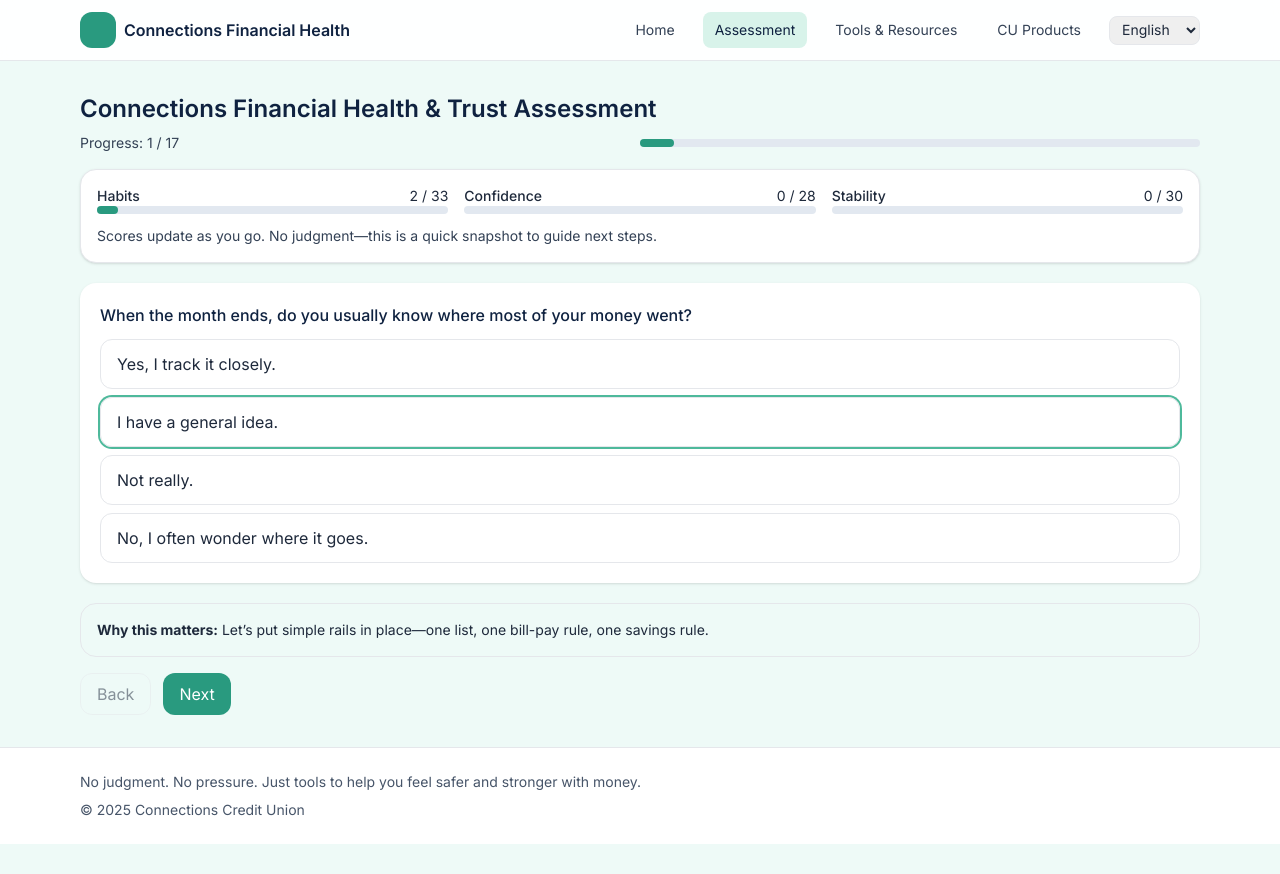
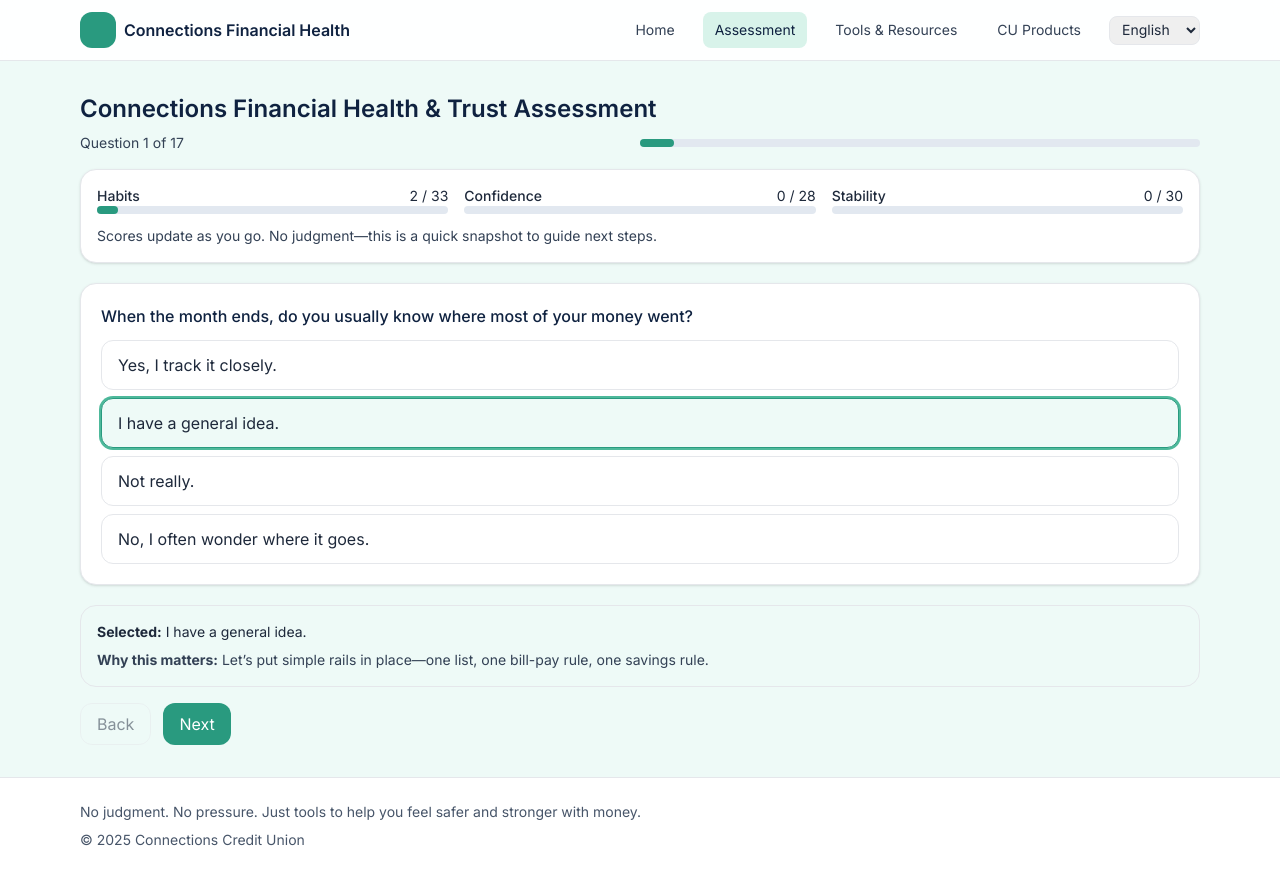
Before and after one commit to Ktm0660/CCU_Fin_Health, a Next.js app: page /assessment in a window 1280 px wide. Both pictures are taken after a click on the button "I have a general idea.". Before the commit the page ends 844 px from the top, so only its background shows below. Built offline with nearby package versions, Linux system fonts and the light colour scheme.

Commit message:
ux: persist selected answers, show selected summary, and improve progress display

```diff
--- a/components/QuestionCard.tsx
+++ b/components/QuestionCard.tsx
@@ -1,21 +1,40 @@
 import { Question } from "@/data/assessment";
+import clsx from "clsx";
 
 export default function QuestionCard({
-  q, locale, onAnswer
-}: { q: Question; locale: "en"|"es"; onAnswer: (idx:number)=>void }) {
+  q,
+  locale,
+  selectedIdx,
+  onAnswer
+}: {
+  q: Question;
+  locale: "en" | "es";
+  selectedIdx?: number;
+  onAnswer: (idx: number) => void;
+}) {
+  const t = (en: string, es: string) => (locale === "en" ? en : es);
   return (
-    <div className="bg-white rounded-2xl shadow p-5 mb-5">
-      <p className="font-medium text-ink-900">{locale==="en" ? q.text_en : q.text_es}</p>
+    <div className="bg-white rounded-2xl shadow p-5 mb-5 border">
+      <p className="font-medium text-ink-900">{t(q.text_en, q.text_es)}</p>
       <div className="mt-3 grid gap-2">
-        {q.options.map((opt, i) => (
-          <button
-            key={i}
-            onClick={() => onAnswer(i)}
-            className="text-left px-4 py-3 rounded-xl border hover:border-brand-400 hover:bg-brand-50 focus:outline-none focus:ring-2 focus:ring-brand-400"
-          >
-            {locale==="en" ? opt.text_en : opt.text_es}
-          </button>
-        ))}
+        {q.options.map((opt, i) => {
+          const isSelected = selectedIdx === i;
+          return (
+            <button
+              key={i}
+              onClick={() => onAnswer(i)}
+              aria-pressed={isSelected}
+              className={clsx(
+                "text-left px-4 py-3 rounded-xl border focus:outline-none focus:ring-2 transition-colors",
+                isSelected
+                  ? "border-brand-500 bg-brand-50 focus:ring-brand-400"
+                  : "hover:border-brand-400 hover:bg-brand-50 focus:ring-brand-300"
+              )}
+            >
+              {t(opt.text_en, opt.text_es)}
+            </button>
+          );
+        })}
       </div>
     </div>
   );
--- a/pages/assessment.tsx
+++ b/pages/assessment.tsx
@@ -1,12 +1,12 @@
 import { useRouter } from "next/router";
-import { useMemo, useState } from "react";
+import { useMemo, useState, useEffect } from "react";
 import { questions, AnswerMap, partialScore, guidance } from "@/data/assessment";
 import QuestionCard from "@/components/QuestionCard";
 
-function Bar({ value, max }: { value:number; max:number }) {
-  const pct = Math.max(0, Math.min(100, Math.round((value / Math.max(1,max)) * 100)));
+function Bar({ value, max }: { value: number; max: number }) {
+  const pct = Math.max(0, Math.min(100, Math.round((value / Math.max(1, max)) * 100)));
   return (
-    <div className="h-2 rounded-full bg-slate-200">
+    <div className="h-2 rounded-full bg-slate-200" role="progressbar" aria-valuenow={value} aria-valuemin={0} aria-valuemax={max}>
       <div className="h-2 rounded-full bg-brand-500" style={{ width: `${pct}%` }} />
     </div>
   );
@@ -14,25 +14,29 @@ function Bar({ value, max }: { value:number; max:number }) {
 
 export default function Assessment() {
   const { locale, push } = useRouter();
-  const loc = (locale as "en"|"es") || "en";
+  const loc = (locale as "en" | "es") || "en";
 
   const [answers, setAnswers] = useState<AnswerMap>({});
-  const [i, setI] = useState(0); // current question index (one-at-a-time)
+  const [i, setI] = useState(0); // current question index
 
   const q = questions[i];
   const done = Object.keys(answers).length === questions.length;
-
   const s = useMemo(() => partialScore(answers), [answers]);
 
-  // Tip after each answer: pick the strongest-weighted dimension of the chosen option
-  const chosenIdx = answers[q?.id ?? ""] as number | undefined;
+  // On question change, scroll to top so users always see the question & progress
+  useEffect(() => {
+    if (typeof window !== "undefined") window.scrollTo({ top: 0, behavior: "smooth" });
+  }, [i]);
+
+  const chosenIdx = q ? (answers[q.id] as number | undefined) : undefined;
+
   const tip = useMemo(() => {
     if (q && chosenIdx !== undefined) {
       const w = q.options[chosenIdx].weights;
       const scores = {
         habits: w.habits ?? 0,
         confidence: w.confidence ?? 0,
-        stability: w.stability ?? 0
+        stability: w.stability ?? 0,
       } as const;
 
       let best: "habits" | "confidence" | "stability" = "habits";
@@ -44,33 +48,35 @@ export default function Assessment() {
     return "";
   }, [q, chosenIdx, s]);
 
-  function selectAnswer(idx:number) {
-    if (!q) return;
-    setAnswers(prev => ({ ...prev, [q.id]: idx }));
+  function setAnswer(id: string, idx: number) {
+    setAnswers((prev) => ({ ...prev, [id]: idx }));
   }
 
   function next() {
-    setI(prev => Math.min(prev + 1, questions.length - 1));
+    setI((prev) => Math.min(prev + 1, questions.length - 1));
   }
   function back() {
-    setI(prev => Math.max(prev - 1, 0));
+    setI((prev) => Math.max(prev - 1, 0));
+  }
+  function goResults() {
+    push({ pathname: "/results", query: { a: JSON.stringify(answers) } });
   }
 
-  function goResults() {
-    push({ pathname:"/results", query:{ a: JSON.stringify(answers) } });
-  }
+  const t = (en: string, es: string) => (loc === "en" ? en : es);
 
   return (
     <section>
       <h1 className="text-2xl font-semibold text-ink-900 mb-2">
-        {loc==="en" ? "Connections Financial Health & Trust Assessment" : "Evaluación de Salud Financiera y Confianza"}
+        {t("Connections Financial Health & Trust Assessment", "Evaluación de Salud Financiera y Confianza")}
       </h1>
 
       {/* Progress header */}
       <div className="mb-4 flex items-center justify-between text-sm text-slate-700">
-        <span>{loc==="en" ? "Progress" : "Progreso"}: {i+1} / {questions.length}</span>
+        <span>
+          {t("Question", "Pregunta")} {i + 1} {t("of", "de")} {questions.length}
+        </span>
         <div className="w-1/2">
-          <Bar value={i+1} max={questions.length} />
+          <Bar value={i + 1} max={questions.length} />
         </div>
       </div>
 
@@ -80,68 +86,79 @@ export default function Assessment() {
           <div>
             <div className="flex items-center justify-between text-sm">
               <span className="font-medium">Habits</span>
-              <span>{s.habits} / {s.maxHabits}</span>
+              <span>
+                {s.habits} / {s.maxHabits}
+              </span>
             </div>
             <Bar value={s.habits} max={s.maxHabits} />
           </div>
           <div>
             <div className="flex items-center justify-between text-sm">
               <span className="font-medium">Confidence</span>
-              <span>{s.confidence} / {s.maxConfidence}</span>
+              <span>
+                {s.confidence} / {s.maxConfidence}
+              </span>
             </div>
             <Bar value={s.confidence} max={s.maxConfidence} />
           </div>
           <div>
             <div className="flex items-center justify-between text-sm">
               <span className="font-medium">Stability</span>
-              <span>{s.stability} / {s.maxStability}</span>
+              <span>
+                {s.stability} / {s.maxStability}
+              </span>
             </div>
             <Bar value={s.stability} max={s.maxStability} />
           </div>
         </div>
         <p className="mt-3 text-sm text-slate-700">
-          {loc==="en"
-            ? "Scores update as you go. No judgment—this is a quick snapshot to guide next steps."
-            : "Los puntajes se actualizan mientras avanzas. Sin juicios—es una guía para los próximos pasos."}
+          {t(
+            "Scores update as you go. No judgment—this is a quick snapshot to guide next steps.",
+            "Los puntajes se actualizan mientras avanzas. Sin juicios—es una guía para los próximos pasos."
+          )}
         </p>
       </div>
 
       {/* One-at-a-time question card */}
       {q && (
-        <QuestionCard q={q} locale={loc} onAnswer={selectAnswer} />
+        <QuestionCard
+          q={q}
+          locale={loc}
+          selectedIdx={chosenIdx}
+          onAnswer={(idx) => setAnswer(q.id, idx)}
+        />
       )}
 
-      {/* Tip after choosing an option */}
-      {chosenIdx !== undefined && (
+      {/* Show the currently selected answer (if any) */}
+      {chosenIdx !== undefined && q && (
         <div className="bg-brand-50 border rounded-2xl p-4 text-sm text-slate-800 mb-4">
-          <b>{loc==="en" ? "Why this matters:" : "Por qué importa:"}</b> {tip}
+          <b>{t("Selected:", "Seleccionado:")}</b>{" "}
+          {loc === "en" ? q.options[chosenIdx].text_en : q.options[chosenIdx].text_es}
+          <div className="mt-2 text-slate-700">
+            <b>{t("Why this matters:", "Por qué importa:")}</b> {tip}
+          </div>
         </div>
       )}
 
       {/* Navigation buttons */}
       <div className="flex gap-3">
-        <button onClick={back} disabled={i===0}
-          className="px-4 py-2 rounded-xl border disabled:opacity-50">
-          {loc==="en" ? "Back" : "Atrás"}
+        <button onClick={back} disabled={i === 0} className="px-4 py-2 rounded-xl border disabled:opacity-50">
+          {t("Back", "Atrás")}
         </button>
         {i < questions.length - 1 ? (
           <button
             onClick={() => {
-              if (answers[q.id] === undefined) return; // require an answer to proceed
+              if (q && answers[q.id] === undefined) return;
               next();
             }}
             className="px-4 py-2 rounded-xl bg-brand-500 text-white disabled:bg-slate-300"
-            disabled={answers[q.id] === undefined}
+            disabled={q ? answers[q.id] === undefined : true}
           >
-            {loc==="en" ? "Next" : "Siguiente"}
+            {t("Next", "Siguiente")}
           </button>
         ) : (
-          <button
-            onClick={goResults}
-            className="px-4 py-2 rounded-xl bg-brand-500 text-white"
-            disabled={!done}
-          >
-            {loc==="en" ? "See my results" : "Ver mis resultados"}
+          <button onClick={goResults} className="px-4 py-2 rounded-xl bg-brand-500 text-white" disabled={!done}>
+            {t("See my results", "Ver mis resultados")}
           </button>
         )}
       </div>
```
